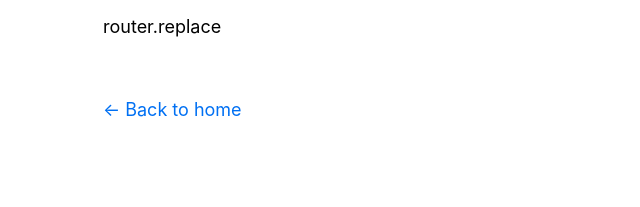
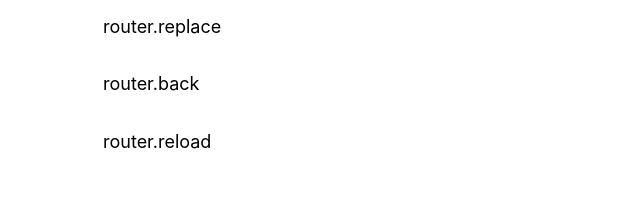
Before and after one commit to kangsh12345/blog, a Next.js app: page /post/write in a window 1280 px wide. Shown: the part 616-823 px from the top of the page, without its empty margins (231-871 px from the left). Built offline with nearby package versions, Linux system fonts and the light colour scheme.

Commit message:
[기타]: NextJS 라우터 프리패치, 백, 리로드 공부

```diff
--- a/src/pages/post/write/index.tsx
+++ b/src/pages/post/write/index.tsx
@@ -15,6 +15,7 @@ export default function Index() {
     if (router.isReady) {
       console.log(JSON.stringify(router));
     }
+    router.prefetch('/posts/ssg-ssr');
   }, [router]);
 
   const idRef = useRef<HTMLInputElement>(null);
@@ -99,7 +100,8 @@ export default function Index() {
       <br />
       <button
         onClick={() =>
-          router.push('/posts/[id]', '/posts/ssg-ssr', { scroll: false })
+          // router.push('/posts/[id]', '/posts/ssg-ssr', { scroll: false })
+          router.push({ pathname: '/posts/[id]', query: { id: 'ssg-ssr' } })
         }
       >
         router.push
@@ -109,6 +111,12 @@ export default function Index() {
       <button onClick={() => router.replace('posts/ssg-ssr')}>
         router.replace
       </button>
+      <br />
+      <br />
+      <button onClick={() => router.back()}>router.back</button>
+      <br />
+      <br />
+      <button onClick={() => router.reload()}>router.reload</button>
     </>
   );
 }
```
Also changed, not shown: 1 other file (tests, documents, lock files or other folders).
